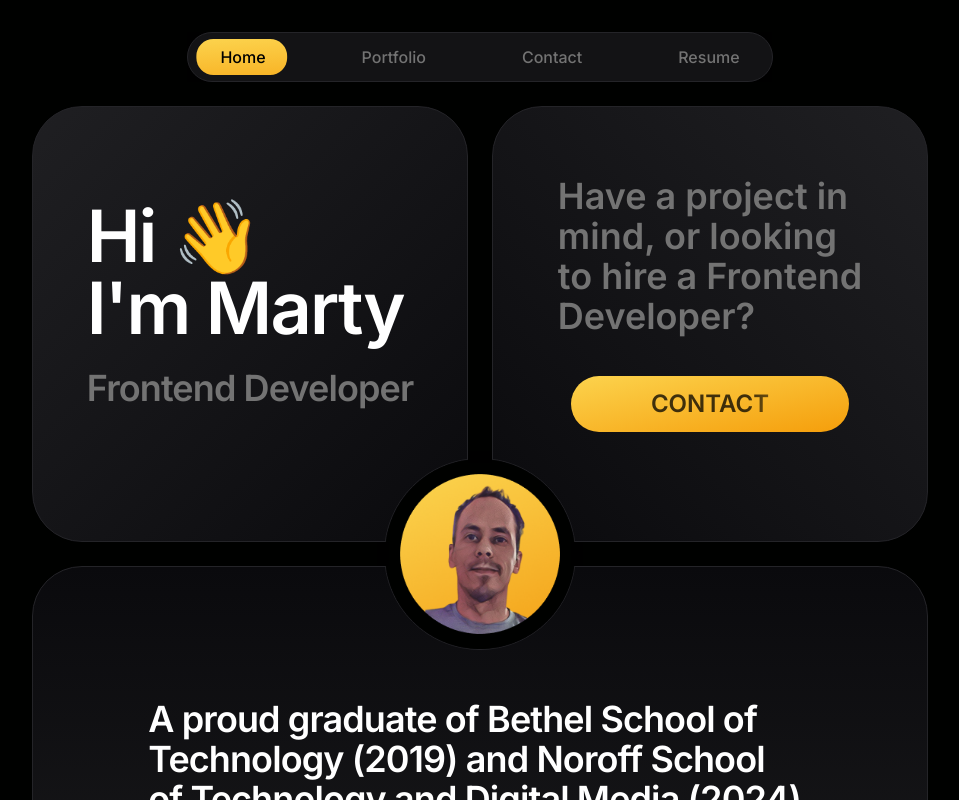
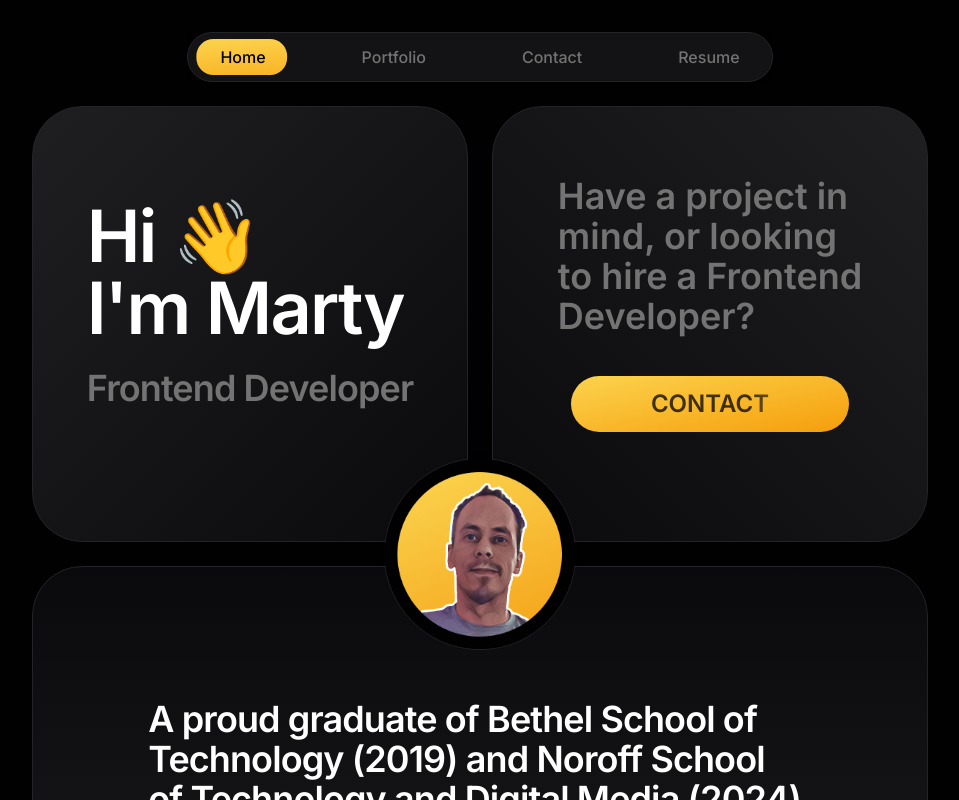
Before and after one commit to msiksnis/portfolio25-legendary-fiesta, a Next.js app: page / in a window 1280 px wide. Shown: the top 800 px of the page, without its empty margins (160-1119 px from the left). Built offline with nearby package versions, Linux system fonts and the light colour scheme; what tailwindcss-motion would draw is missing.

Commit message:
updated avatar for a test

```diff
--- a/src/components/Avatar.tsx
+++ b/src/components/Avatar.tsx
@@ -7,7 +7,7 @@ export default function Avatar() {
         <div className="absolute -top-2 left-1/2 h-3 w-6 -translate-x-1/2 bg-primary"></div>
         <div className="absolute -left-2 top-1/2 h-6 w-3 -translate-y-1/2 bg-primary"></div>
         <div className="absolute -right-2 top-1/2 h-6 w-3 -translate-y-1/2 bg-primary"></div>
-        <Image src={"/avatar.png"} alt="avatar" width={190} height={190} />
+        <Image src={"/avatar_3.png"} alt="avatar" width={190} height={190} />
       </div>
     </div>
   );
```
Also changed, not shown: public/avatar_2.png (added), public/avatar_3.png (added).
